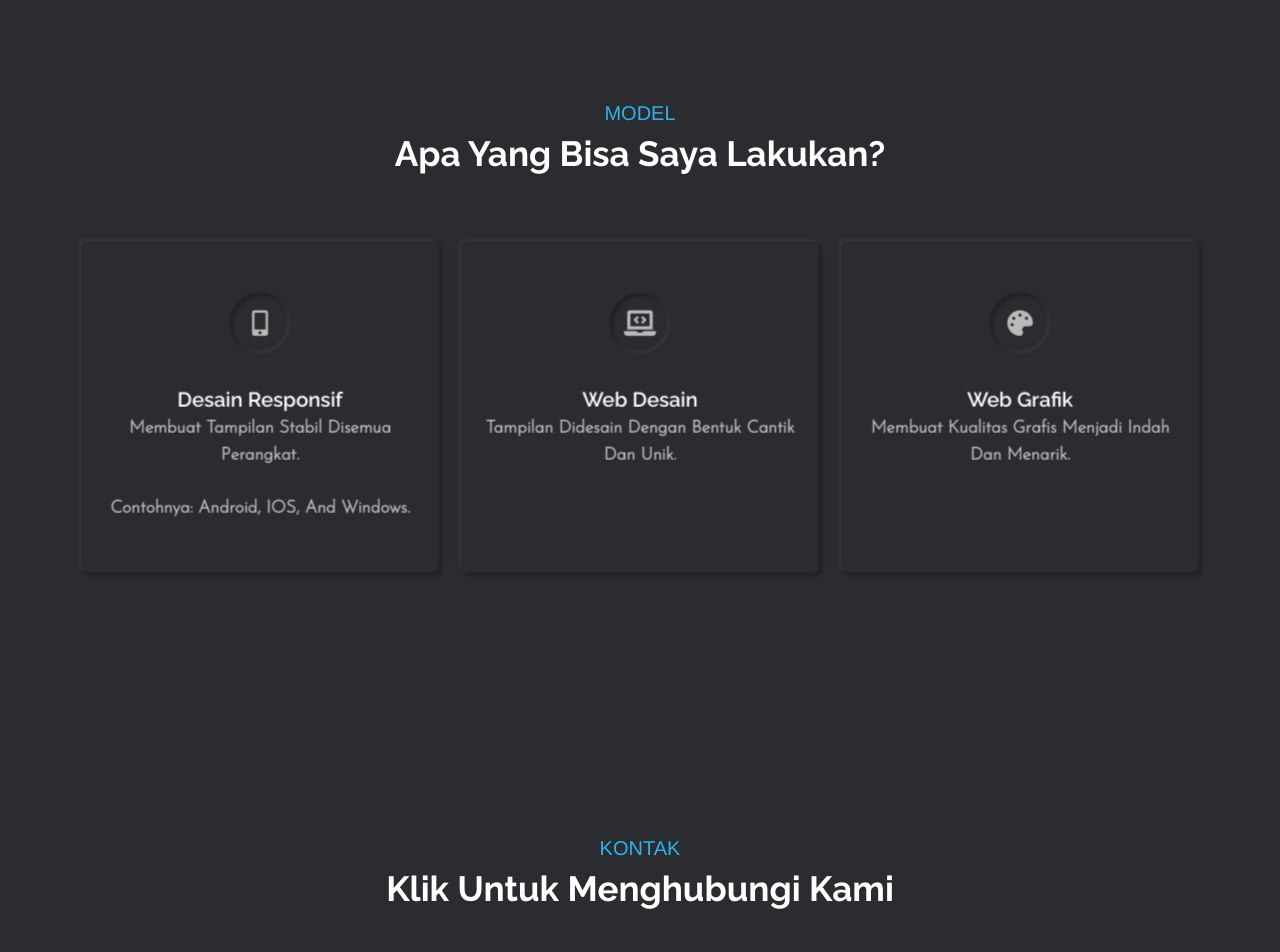
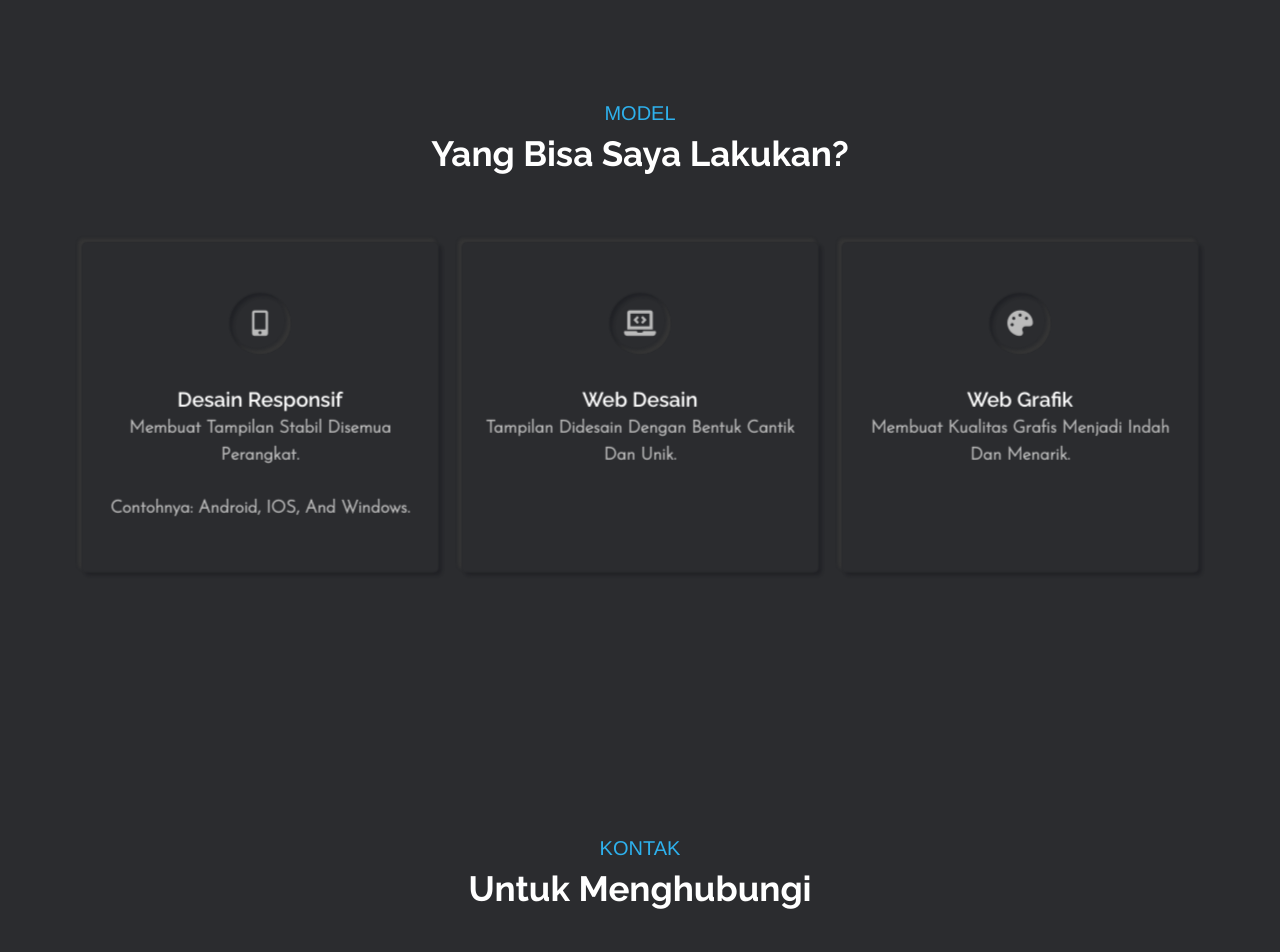
Before and after one commit to yushafahad17/yushafahad17.github.io, a plain HTML site: page index.html in a window 1280 px wide. Shown: the part 1640-2592 px from the top of the page. Drawn offline with nearby package versions, Linux system fonts and the light colour scheme.

Commit message:
index.html

```diff
--- a/index.html
+++ b/index.html
@@ -302,11 +302,6 @@
         </div>
         <!-- education end -->
 
-        <audio autoplay>
-    <source src="audio/Ngoni.mp3" type="audio/mpeg">
-
-</audio>
-
       </div>
     </section>
     <!-- end  -->
@@ -318,7 +313,7 @@
         <div class="row">
           <div class="section-title">
             <div class="data-heading">Model</div>
-            <h2>Apa Yang Bisa Saya Lakukan?</h2>
+            <h2>Yang Bisa Saya Lakukan?</h2>
           </div>
         </div>
         <div class="row">
@@ -387,7 +382,7 @@
         <div class="row">
           <div class="section-title">
             <div class="data-heading">KONTAK</div>
-            <h2>Klik Untuk Menghubungi Kami</h2>
+            <h2>Untuk Menghubungi</h2>
           </div>
         </div>
         <div class="row">
```
